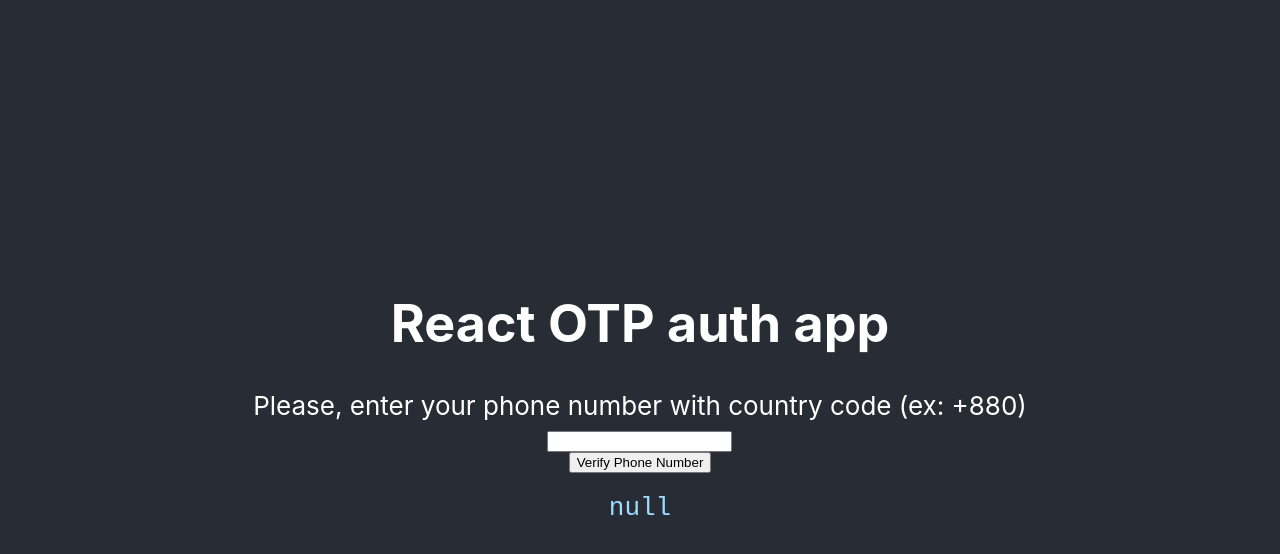
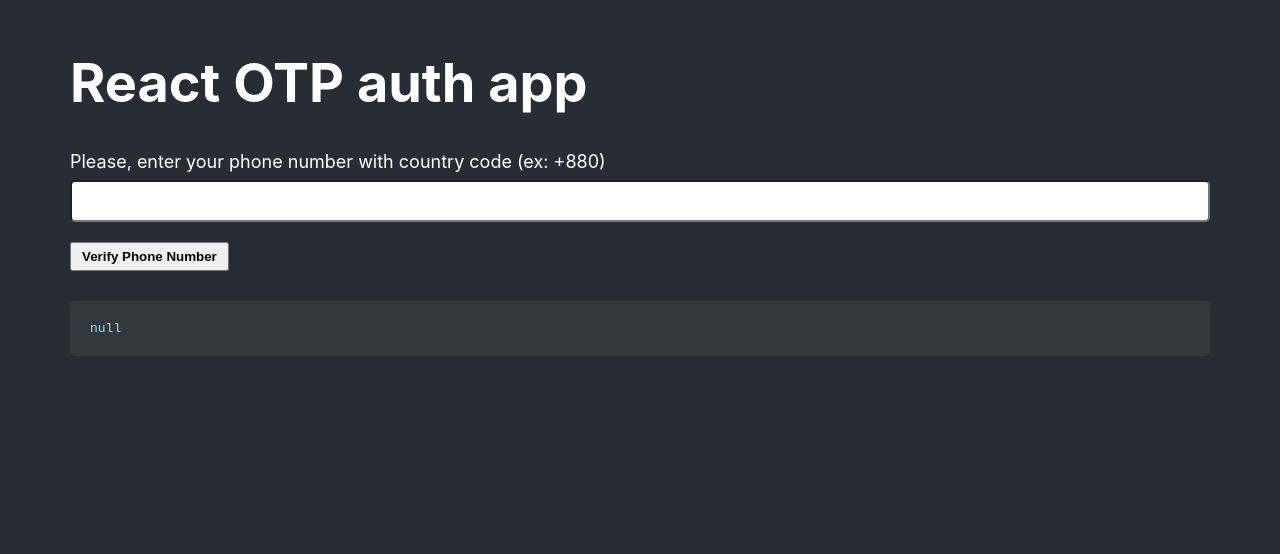
Before and after one commit to Showrin/react-otp-auth, a React (Create React App) app: page / in a window 1280 px wide. Shown: the top 554 px of the page. Built offline with nearby package versions, Linux system fonts and the light colour scheme.

Commit message:
Give styles to app ui

```diff
--- a/src/App.css
+++ b/src/App.css
@@ -1,11 +1,49 @@
-.App {
+* {
+  box-sizing: border-box;
+}
+
+html,
+body {
   background-color: #282c34;
-  text-align: center;
-  min-height: 100vh;
-  display: flex;
-  flex-direction: column;
-  align-items: center;
-  justify-content: center;
-  font-size: calc(10px + 2vmin);
   color: white;
 }
+
+.App {
+  max-width: 1180px;
+  margin: 0 auto;
+  padding: 50px 20px;
+}
+
+.App-header {
+  font-size: 54px;
+  margin-top: 0;
+}
+
+.input-label {
+  font-size: 18px;
+  margin-bottom: 8px;
+}
+
+.input-field {
+  font-size: 16px;
+  width: 100%;
+  padding: 10px;
+  border-radius: 5px;
+  margin-bottom: 20px;
+}
+
+.recaptcha-field > div {
+  margin-bottom: 20px;
+}
+
+.submit-button {
+  padding: 5px 10px;
+  font-weight: bold;
+}
+
+.verification-result {
+  overflow: hidden;
+  border-radius: 5px;
+  background-color: rgba(255, 255, 255, 5%);
+  margin-top: 30px;
+}
```
